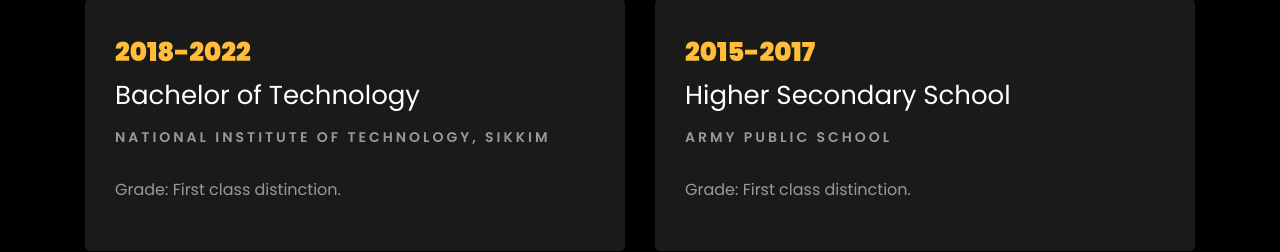
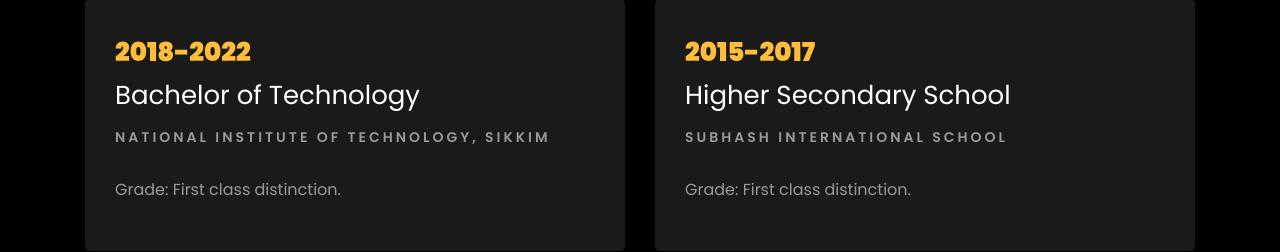
Before and after one commit to adarsh9523/Adarsh-Portfolio, a plain HTML site: page index.html in a window 1280 px wide. Shown: the part 2860-3112 px from the top of the page. Drawn offline with Linux system fonts and the light colour scheme; files whose address does not match are found by name.

Commit message:
Update index.html

```diff
--- a/index.html
+++ b/index.html
@@ -385,7 +385,7 @@
     				<div class="resume-wrap ftco-animate">
     					<span class="date">2015-2017</span>
     					<h2>Higher Secondary School</h2>
-    					<span class="position">Army Public School</span>
+    					<span class="position">Subhash International School</span>
     					<p class="mt-4">Grade: First class distinction.</p>
     				</div>
 				</div>
```
